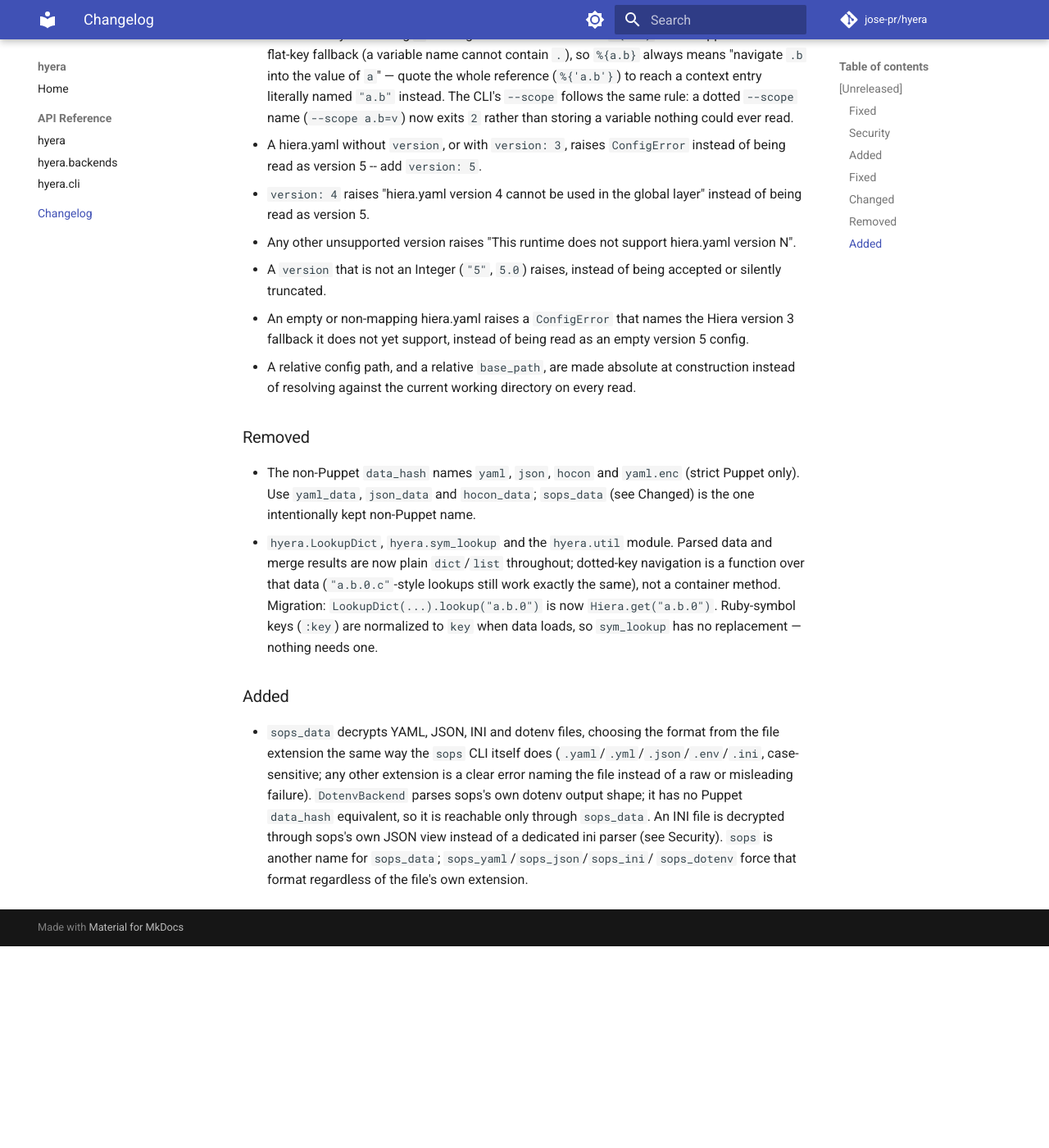
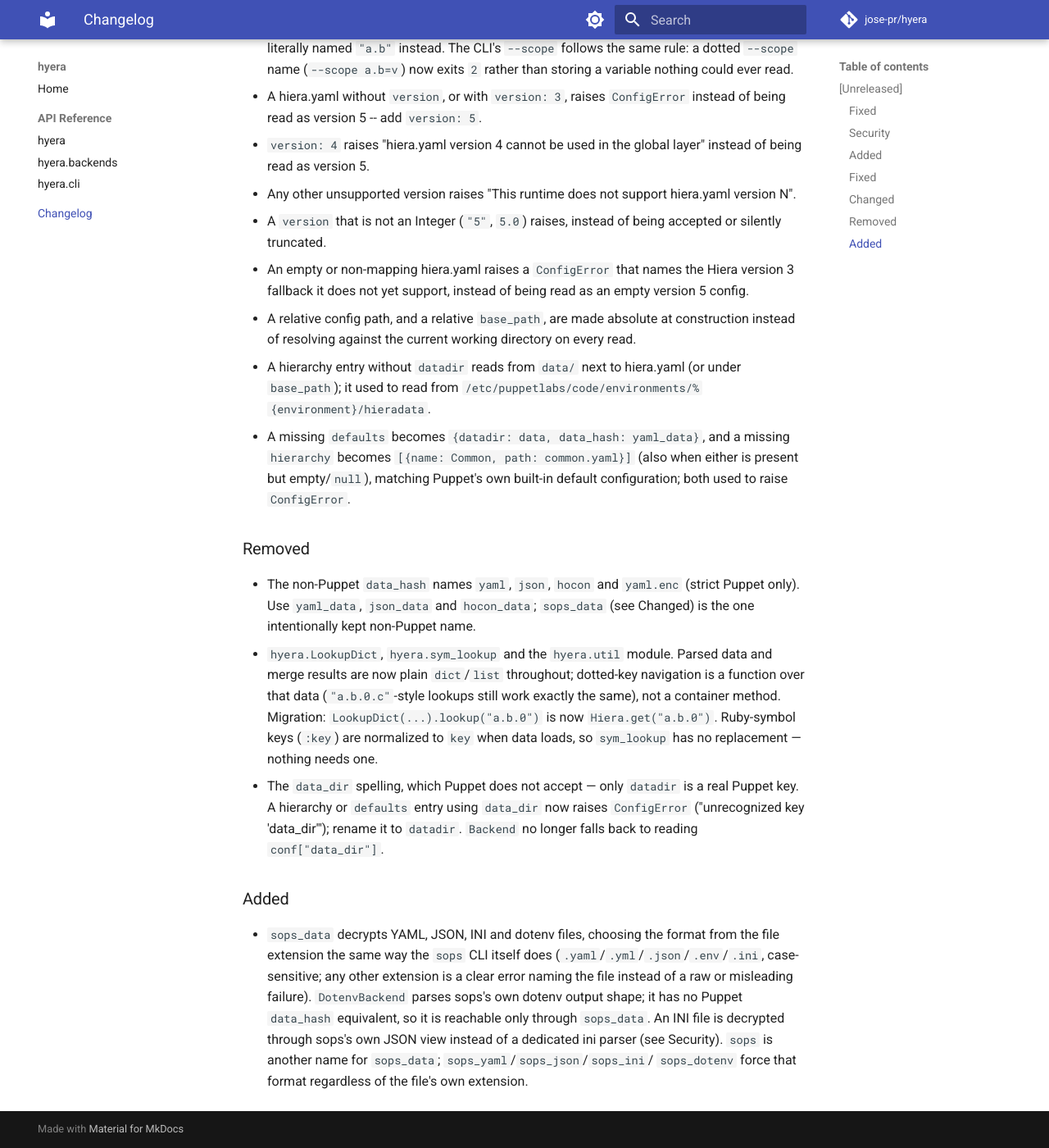
Before and after one commit to jose-pr/hyera, an MkDocs documentation site: the page built from docs/changelog.md, in a window 1280 px wide and 1400 px high, scrolled down 8963 px. Shown: the whole window at 82% size. Built offline with MkDocs 1.6.1 and Material for MkDocs 9.7.7, drawn with Linux system fonts in a browser that asks for light colours; comment, search, counter and statistics services are not loaded; before the commit the page ends 10117 px from its top, so only the background shows below that; some of the changed text lies outside the part shown.

Commit message:
docs: document datadir default, Puppet default config fill, and data_dir removal

```diff
--- a/CHANGELOG.md
+++ b/CHANGELOG.md
@@ -406,6 +404,13 @@ adheres to [Semantic Versioning](https://semver.org/spec/v2.0.0.html).
 - A relative config path, and a relative `base_path`, are made absolute at
   construction instead of resolving against the current working directory
   on every read.
+- A hierarchy entry without `datadir` reads from `data/` next to
+  hiera.yaml (or under `base_path`); it used to read from
+  `/etc/puppetlabs/code/environments/%{environment}/hieradata`.
+- A missing `defaults` becomes `{datadir: data, data_hash: yaml_data}`, and
+  a missing `hierarchy` becomes `[{name: Common, path: common.yaml}]` (also
+  when either is present but empty/`null`), matching Puppet's own built-in
+  default configuration; both used to raise `ConfigError`.
 
 ### Removed
 
@@ -419,6 +424,10 @@ adheres to [Semantic Versioning](https://semver.org/spec/v2.0.0.html).
   method. Migration: `LookupDict(...).lookup("a.b.0")` is now
   `Hiera.get("a.b.0")`. Ruby-symbol keys (`:key`) are normalized to `key`
   when data loads, so `sym_lookup` has no replacement — nothing needs one.
+- The `data_dir` spelling, which Puppet does not accept — only `datadir`
+  is a real Puppet key. A hierarchy or `defaults` entry using `data_dir`
+  now raises `ConfigError` ("unrecognized key 'data_dir'"); rename it to
+  `datadir`. `Backend` no longer falls back to reading `conf["data_dir"]`.
 
 ### Added
 
```
Also changed, not shown: other parts of CHANGELOG.md (+0 -2 lines), AGENTS.md (+1 -1 lines), README.md (+3 -2 lines), src/hyera/AGENTS.md (+27 -18 lines).
